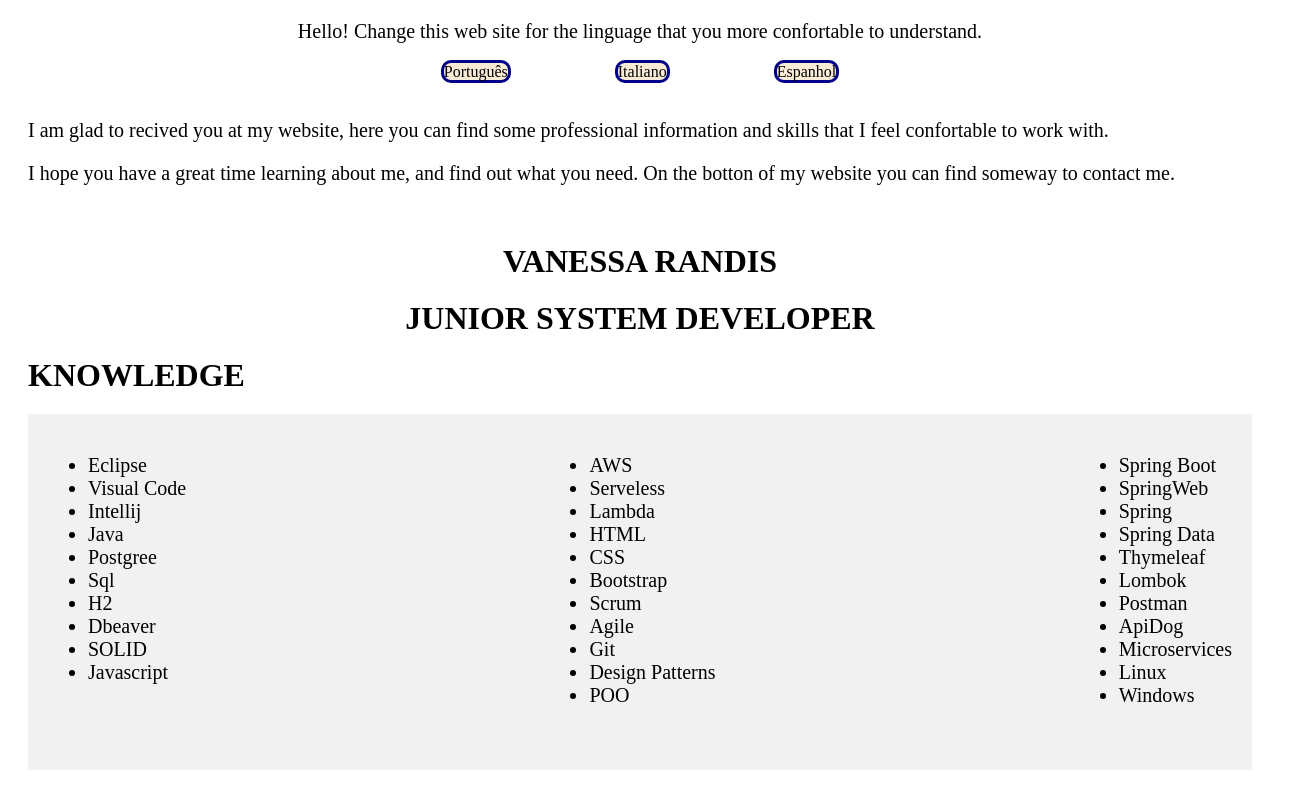
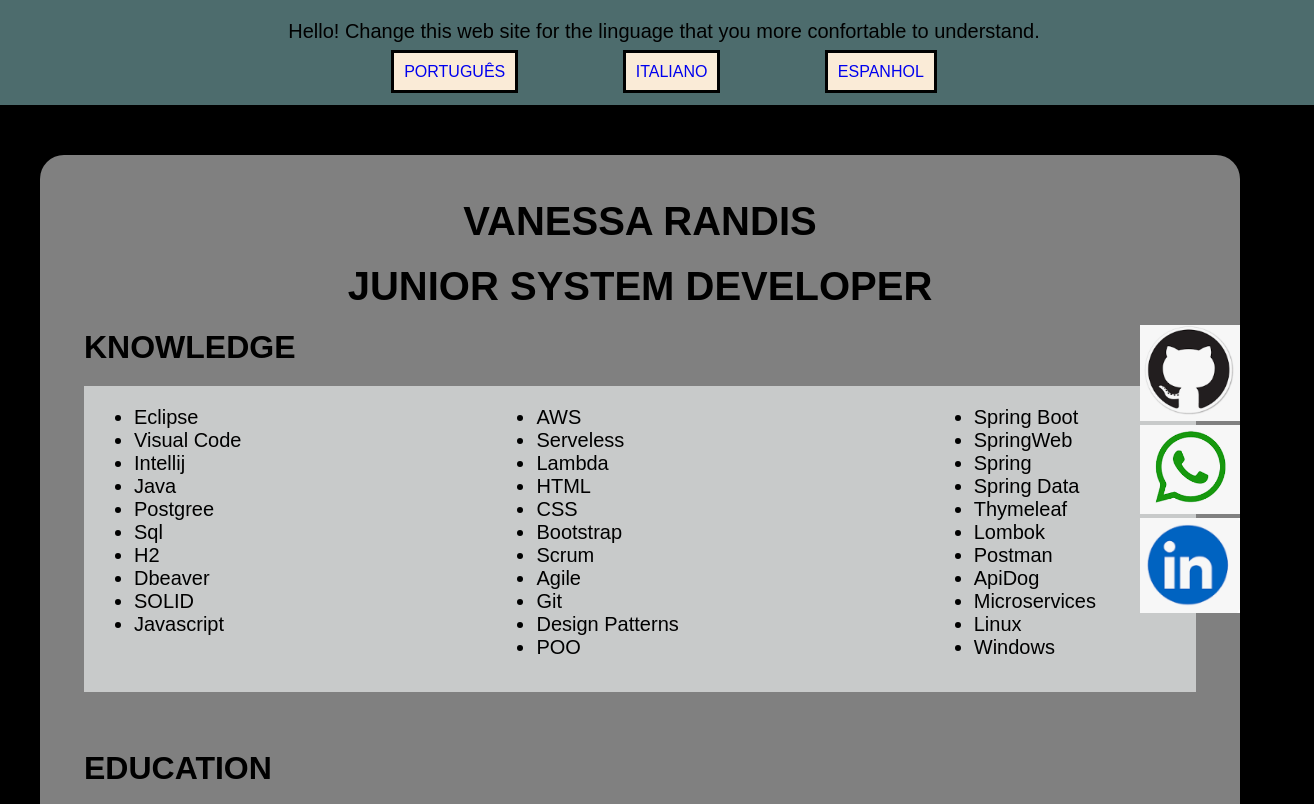
Before and after one commit to VanessaRandis/portfolio, a plain HTML site: page full-ingles.html in a window 1280 px wide. Shown: the top 804 px of the page, 1314 px wide, since content can reach past the window. Drawn offline with Linux system fonts and the light colour scheme.

Commit message:
fix style

```diff
--- a/estilo/stylesheet.css
+++ b/estilo/stylesheet.css
@@ -1,7 +1,26 @@
+* {
+    margin: 0;
+    padding: 0;
+
+}
+
+:root {
+    font-family: Arial, Helvetica, sans-serif;
+    color: black;
+}
 body{
-  background-color: bisque img src="imagens/foto-van.png";
-  background-image: img src="imagens/foto-van.png" top center;
+  background-color: black;
 
+}
+
+#page {
+    box-sizing: border-box;
+    width: 1200px ;
+    padding-top: 30%;
+    padding: 24px;
+    background-color: gray;
+    border-radius: 24px;
+    margin: 50px auto;
 }
 
 .btn-facul {
@@ -16,50 +35,73 @@ body{
 
 
 .btn-translate {
-  color: black;
-  border-color: darkblue;
-  border-style: solid;
-  border-width: 3px;
-  border-radius: 10px;
+
 
   background-color: antiquewhite;
+  cursor: pointer;
   margin: 50px;
-  box-sizing: 200px;
-  cursor: pointer;
-  text-decoration: none;
-  text-align: justify;
-
+  border-style: solid;
+  border-color: black;
+  padding: 10px;
+  text-decoration-line: none;
+  text-transform: uppercase;
 
 
 }
 
 .btn-translate:hover {
-  background-color: #008CBA;
+  background-color: #cde7f0;
   color: white;
 
 
 }
-.lista-conhecimentos {
+
+
+
+.choose {
+
   display: flex;
-  flex-direction: row;
-  justify-content: space-between;
-  background-color: DodgerBlue;
-  background-color: #f1f1f1;
-  margin: 20px;
-  padding: 20px;
-  font-size: 20px;
+  flex-direction: column;
+  justify-content: space-around;
+  text-align: center;
+
+  position: relative;
+  background-color: rgb(77, 108, 109);
+  width: 100%;
+
+  padding: 0px 10px 24px 24px;
+  margin: 0px auto;
+
 
 }
 
-.choose {
-  text-align: center;
+#msg {
+  color: aliceblue;
+
+
+}
+
+.lista-conhecimentos {
+  display: flex;
+  justify-content: space-around;
+
+  top: 20px;
+  left: 20px;
+
+  justify-content: space-between;
+  background-color: #c8caca;
+  margin: 20px;
+  padding: 20px 100px 10px 50px;
+  font-size: 20px;
+
 
 }
 
 h1{
-
+  margin-top: 24px;
+  margin-bottom: 10px;
   color:black;
-  font-size: 32px;
+  font-size: 40px;
   text-align: center;
   letter-spacing: 2;
   text-transform: uppercase;
@@ -115,12 +157,43 @@ div.mycontainer {
 
 
 footer {
+  box-sizing: border-box;
+  width: 800px;
+  padding: 24px;
+  background-color: rgb(208, 202, 202);
+  border-color: red;
+  border-style: solid;
+  border-radius: 24px;
+  margin: 48px auto;
+}
 
-  border-style: solid;
-  border-color: red;
-  margin: 20px;
-  padding: 20px;
+aside {
+  background-color: none;
+  display: flex-center;
+  float: right;
+  justify-content: space-between;
+  position: fixed;
+  width: 130px;
+  height: 475px;
+  bottom: 0px;
+  right: 10px;
+
+
+
+
 }
+
+aside figure{
+  float: left;
+  margin-bottom: 20px;
+  margin-right: 10px;
+}
+
+
+img {
+  width: 100px;
+}
+
 
 p {
   border-style: none;
--- a/full-ingles.html
+++ b/full-ingles.html
@@ -8,6 +8,7 @@
         <title>Vanessa Randis</title>
     </head>
 <body>
+
         <header class="choose">
             <p> Hello! Change this web site for the linguage that you more confortable to understand.</p>
             <nav>
@@ -16,14 +17,8 @@
                 <a href= "full-es.html" class="btn-translate">Espanhol</a>
             </nav>
         </header>
-    <div>
-        <br>
-        <p>I am glad to recived you at my website, here you can find some professional information and skills
-             that I feel confortable to work with.</p>
-        <p> I hope you have a great time learning about me, and find out what you need.
-            On the botton of my website you can find someway to contact me.</p>
-        <br>
-    </div>
+    <div id="page">
+
         <main>
             <div>
                 <h1>Vanessa Randis</h1>
@@ -168,27 +163,41 @@
             </div>
 
         </main>
+    </div>
     <footer>
+        <div class="inform">
         <span><strong>LOOKING FORWARD FOR SOME INFORMATION ABOUT VANESSA RANDIS.</strong></span><br>
         <span><em> vanessa.randis@gmail.com - </em></span>
         <span><strong>Phone: +55 (11)9141-99028</strong></span><br>
+
+        </div>
+
+    </footer>
+        <aside>
+        <div class="acesso-user">
+            <div class="figure">
                 <span>
-            <a href="//github.com/VanessaRandis" target="_blank">
-            <img src="imagens/github.png" alt="github" width="32"  height="32">
+                    <a href="//github.com/VanessaRandis" class="acesso" target="_blank">
+                    <img src="imagens/github.png" alt="github">
                     </a>
                 </span>
-
-
-        <a href="https://wa.me/5511912345678" target="_blank">
-          <img src="imagens/whats.png" alt="WhatsApp" width="32"  height="32">
-
+            </div>
+            <div class="figure">
+                <span>
+                <a href="https://wa.me/5511912345678" class="acesso" target="_blank">
+                <img src="imagens/whats.png" alt="WhatsApp" >
                 </a>
-        <a href=" https://www.linkedin.com/in/vanessa-randis-veiga/" target="_blank">
-          <img src="imagens/linkedin.png" alt="WhatsApp" width="32"  height="32">
-
-
-
-    </footer>
+                </span>
+            </div>
+            <div class="figure">
+                <span>
+                <a href=" https://www.linkedin.com/in/vanessa-randis-veiga/" class="acesso" target="_blank">
+                <img src="imagens/linkedin.png" alt="WhatsApp">
+                </a>
+                </span>
+            </div>
+        </div>
+    </aside>
 
 </body>
 </html>
```
Also changed, not shown: full-es.html (+30 -15 lines), full-it.html (+29 -14 lines), full-pt.html (+22 -7 lines). Lines whose indentation alone changed are shown as unchanged.
